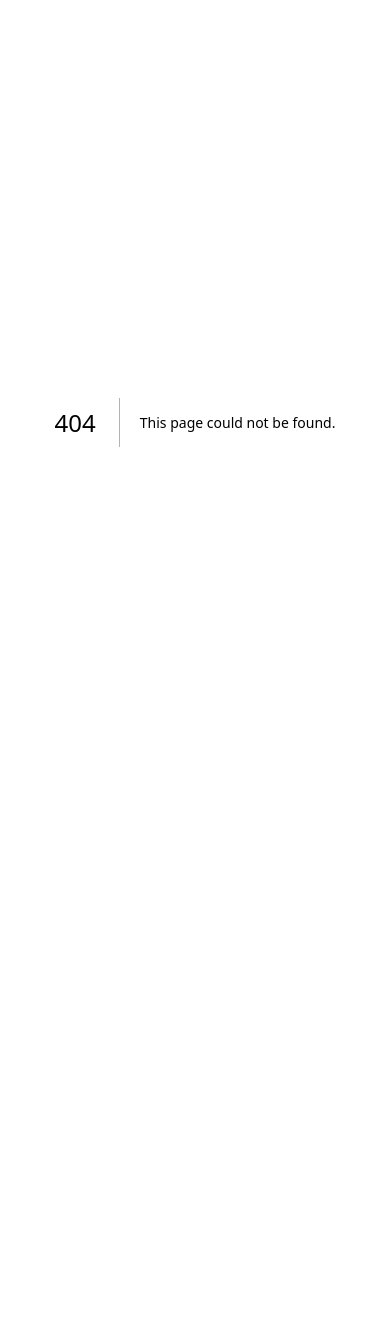
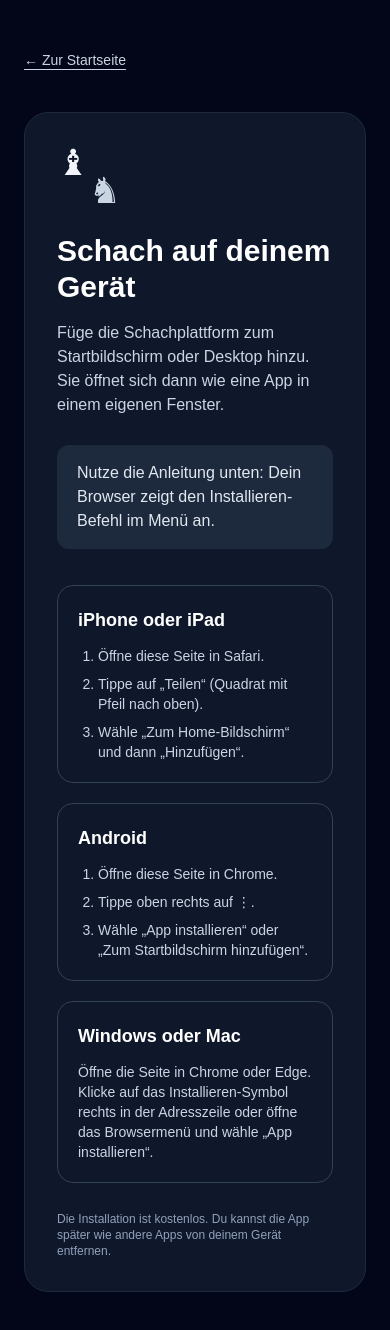
Before and after one commit to Davidbi08/schach-plattform, a Next.js app: page /installieren in a window 390 px wide. Before the commit this address had no page. Shown: the top 1330 px of the page. Before the commit the page ends 844 px from the top, so only its background shows below. Built offline with nearby package versions, Linux system fonts and the light colour scheme.

Commit message:
Add install page for mobile and desktop
This page provides instructions for installing the app on various devices, including iPhone, iPad, Android, Windows, and Mac. It also handles the installation prompt and displays messages based on the installation status.

```diff
--- /dev/null
+++ b/app/installieren/page.tsx
@@ -0,0 +1,87 @@
+"use client";
+
+import Link from "next/link";
+import { useEffect, useState } from "react";
+
+type InstallPromptEvent = Event & {
+  prompt: () => Promise<void>;
+  userChoice: Promise<{ outcome: "accepted" | "dismissed" }>;
+};
+
+export default function InstallierenPage() {
+  const [installPrompt, setInstallPrompt] = useState<InstallPromptEvent | null>(null);
+  const [installed, setInstalled] = useState(false);
+  const [message, setMessage] = useState("");
+
+  useEffect(() => {
+    const isStandalone = window.matchMedia("(display-mode: standalone)").matches ||
+      ("standalone" in window.navigator && Boolean((window.navigator as Navigator & { standalone?: boolean }).standalone));
+    setInstalled(isStandalone);
+
+    const handleBeforeInstall = (event: Event) => {
+      event.preventDefault();
+      setInstallPrompt(event as InstallPromptEvent);
+    };
+    window.addEventListener("beforeinstallprompt", handleBeforeInstall);
+    return () => window.removeEventListener("beforeinstallprompt", handleBeforeInstall);
+  }, []);
+
+  async function installApp() {
+    if (!installPrompt) return;
+    await installPrompt.prompt();
+    const result = await installPrompt.userChoice;
+    setMessage(result.outcome === "accepted" ? "Die App wird hinzugefügt." : "Du kannst die Installation jederzeit später starten.");
+    setInstallPrompt(null);
+  }
+
+  return (
+    <main className="min-h-screen bg-slate-950 px-6 py-12 text-white">
+      <div className="mx-auto max-w-3xl">
+        <Link href="/" className="text-sm text-slate-300 underline underline-offset-4 hover:text-white">← Zur Startseite</Link>
+        <div className="mt-10 rounded-3xl border border-slate-800 bg-slate-900 p-8 sm:p-10">
+          <div className="mb-6 flex h-16 w-16 items-start justify-start relative" aria-label="Läufer und Springer">
+            <span className="absolute left-0 top-0 text-4xl leading-none text-slate-100">♝</span>
+            <span className="absolute bottom-0 right-0 text-4xl leading-none text-slate-300">♞</span>
+          </div>
+          <h1 className="text-3xl font-bold sm:text-4xl">Schach auf deinem Gerät</h1>
+          <p className="mt-4 text-slate-300">Füge die Schachplattform zum Startbildschirm oder Desktop hinzu. Sie öffnet sich dann wie eine App in einem eigenen Fenster.</p>
+
+          <div className="mt-7">
+            {installed ? (
+              <p className="rounded-xl bg-slate-800 px-5 py-4 text-slate-100">Die App ist auf diesem Gerät bereits installiert.</p>
+            ) : installPrompt ? (
+              <button onClick={installApp} className="rounded-xl bg-white px-5 py-3 font-semibold text-slate-950 hover:bg-slate-200">Jetzt installieren</button>
+            ) : (
+              <p className="rounded-xl bg-slate-800 px-5 py-4 text-slate-200">Nutze die Anleitung unten: Dein Browser zeigt den Installieren-Befehl im Menü an.</p>
+            )}
+            {message && <p className="mt-3 text-sm text-slate-300" role="status">{message}</p>}
+          </div>
+
+          <div className="mt-9 grid gap-5 sm:grid-cols-2">
+            <section className="rounded-2xl border border-slate-700 p-5">
+              <h2 className="text-lg font-semibold">iPhone oder iPad</h2>
+              <ol className="mt-3 list-decimal space-y-2 pl-5 text-sm text-slate-300">
+                <li>Öffne diese Seite in Safari.</li>
+                <li>Tippe auf „Teilen“ (Quadrat mit Pfeil nach oben).</li>
+                <li>Wähle „Zum Home-Bildschirm“ und dann „Hinzufügen“.</li>
+              </ol>
+            </section>
+            <section className="rounded-2xl border border-slate-700 p-5">
+              <h2 className="text-lg font-semibold">Android</h2>
+              <ol className="mt-3 list-decimal space-y-2 pl-5 text-sm text-slate-300">
+                <li>Öffne diese Seite in Chrome.</li>
+                <li>Tippe oben rechts auf ⋮.</li>
+                <li>Wähle „App installieren“ oder „Zum Startbildschirm hinzufügen“.</li>
+              </ol>
+            </section>
+            <section className="rounded-2xl border border-slate-700 p-5 sm:col-span-2">
+              <h2 className="text-lg font-semibold">Windows oder Mac</h2>
+              <p className="mt-3 text-sm text-slate-300">Öffne die Seite in Chrome oder Edge. Klicke auf das Installieren-Symbol rechts in der Adresszeile oder öffne das Browsermenü und wähle „App installieren“.</p>
+            </section>
+          </div>
+          <p className="mt-7 text-xs text-slate-400">Die Installation ist kostenlos. Du kannst die App später wie andere Apps von deinem Gerät entfernen.</p>
+        </div>
+      </div>
+    </main>
+  );
+}
```
